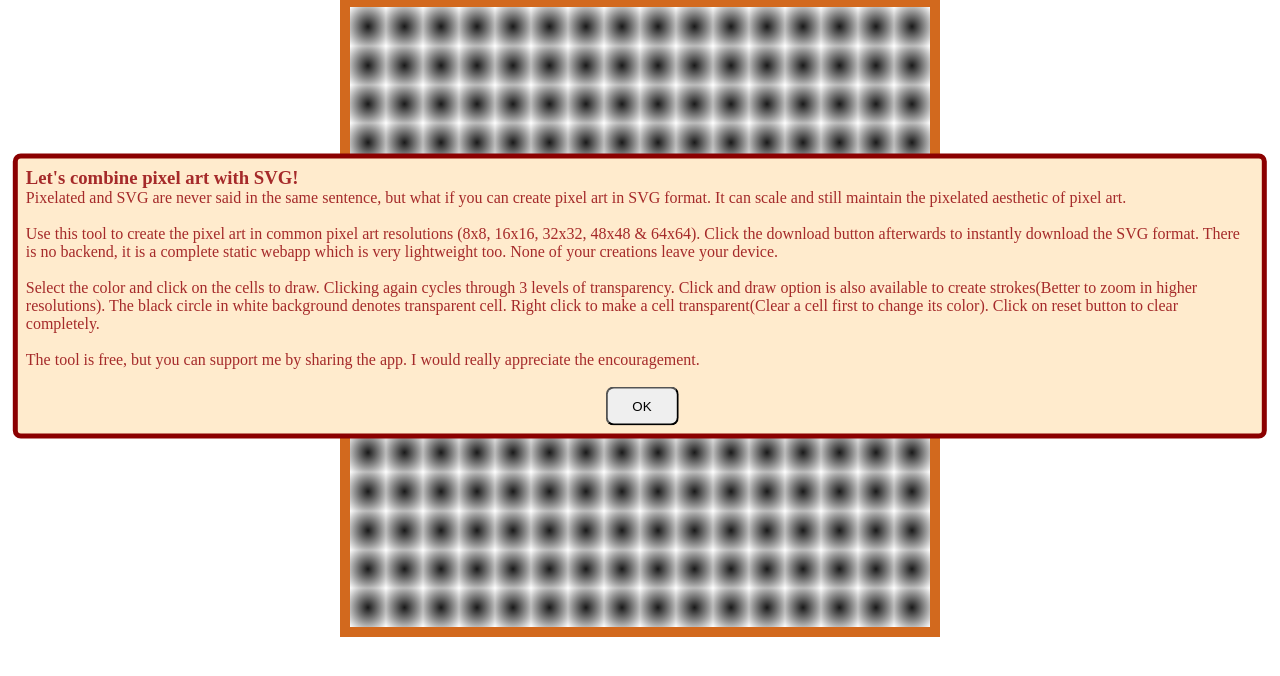
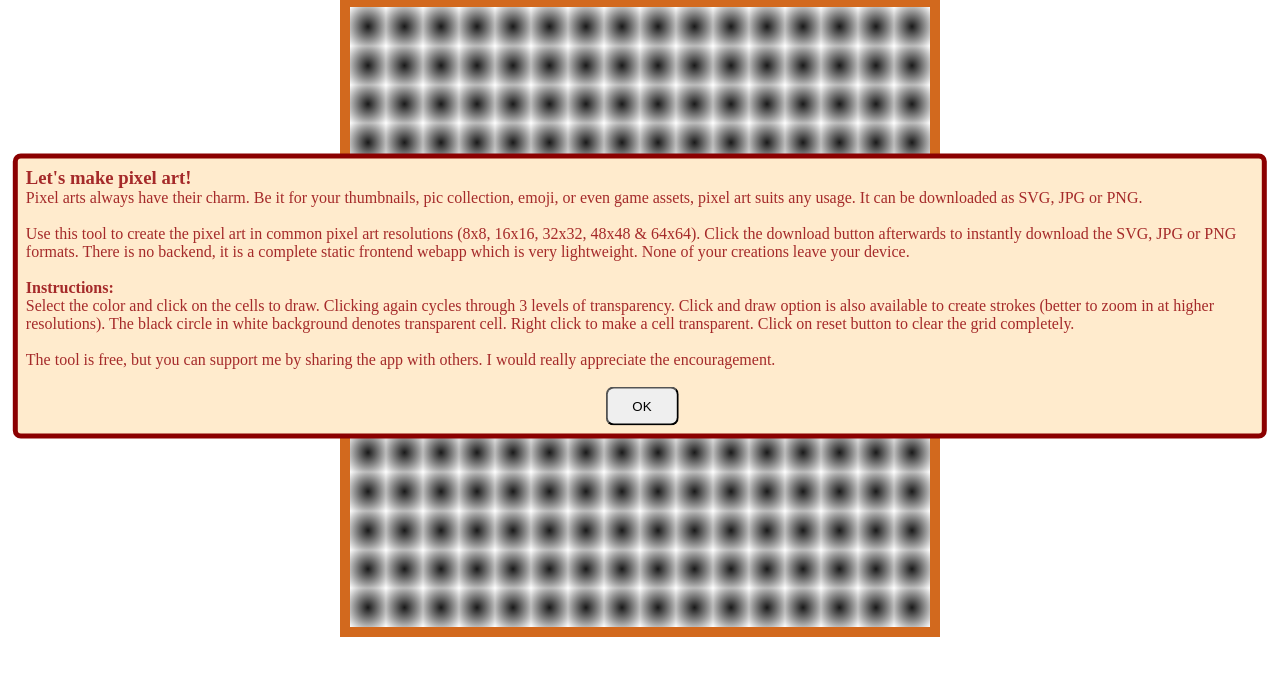
Before and after one commit to jerinmt/pixelartmaker, a plain HTML site: page index.html in a window 1280 px wide. Shown: the part 104-780 px from the top of the page. Drawn offline with Linux system fonts and the light colour scheme.

Commit message:
Changed the welcome text

```diff
--- a/index.html
+++ b/index.html
@@ -34,11 +34,12 @@
     </div>
     <div class="container"></div>
     <div class="intro">
-        <h3>Let's combine pixel art with SVG!</h3>
-        <p>Pixelated and SVG are never said in the same sentence, but what if you can create pixel art in SVG format. It can scale and still maintain the pixelated aesthetic of pixel art.</p><br>
-        <p>Use this tool to create the pixel art in common pixel art resolutions (8x8, 16x16, 32x32, 48x48 & 64x64). Click the download button afterwards to instantly download the SVG format. There is no backend, it is a complete static webapp which is very lightweight too. None of your creations leave your device.</p><br>
-        <p>Select the color and click on the cells to draw. Clicking again cycles through 3 levels of transparency. Click and draw option is also available to create strokes(Better to zoom in higher resolutions). The black circle in white background denotes transparent cell. Right click to make a cell transparent(Clear a cell first to change its color). Click on reset button to clear completely.</p><br>
-        <p>The tool is free, but you can support me by sharing the app. I would really appreciate the encouragement.</p><br>
+        <h3>Let's make pixel art!</h3>
+        <p>Pixel arts always have their charm. Be it for your thumbnails, pic collection, emoji, or even game assets, pixel art suits any usage. It can be downloaded as SVG, JPG or PNG.</p><br>
+        <p>Use this tool to create the pixel art in common pixel art resolutions (8x8, 16x16, 32x32, 48x48 & 64x64). Click the download button afterwards to instantly download the SVG, JPG or PNG formats. There is no backend, it is a complete static frontend webapp which is very lightweight. None of your creations leave your device.</p><br>
+        <h4>Instructions:</h4>
+        <p>Select the color and click on the cells to draw. Clicking again cycles through 3 levels of transparency. Click and draw option is also available to create strokes (better to zoom in at higher resolutions). The black circle in white background denotes transparent cell. Right click to make a cell transparent. Click on reset button to clear the grid completely.</p><br>
+        <p>The tool is free, but you can support me by sharing the app with others. I would really appreciate the encouragement.</p><br>
             <button type="button" class="OKButton">OK</button>
     </div>
 </body>
--- a/script.js
+++ b/script.js
@@ -151,7 +151,7 @@ document.querySelector(".downloadButton").addEventListener('click', () => {
             downloadSVG(fileContent);
             break;
         case 'jpg':
-            downloadJPG(fileContent);
+            downloadJPGPNG(fileContent);
             break;
         case 'png':
             downloadPNG(fileContent);
```
Also changed, not shown: 1 other file.
